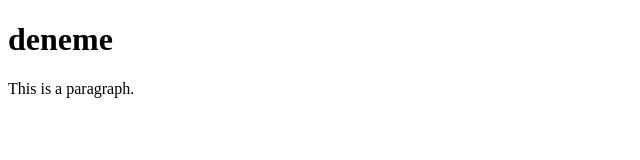
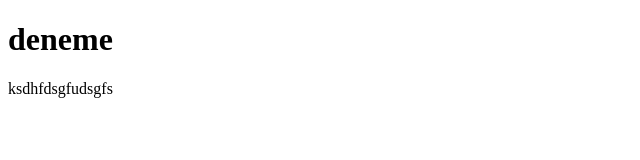
Before and after one commit to emirhanbb/emirhanbb.github.io, a plain HTML site: page index.html in a window 1280 px wide. Shown: the full height of the page, 0-640 px from the left. Drawn offline with Linux system fonts and the light colour scheme.

Commit message:
Update index.html

```diff
--- a/index.html
+++ b/index.html
@@ -6,7 +6,7 @@
 <body>
 
 <h1>deneme</h1>
-<p>This is a paragraph.</p>
+<p>ksdhfdsgfudsgfs</p>
 
 </body>
 </html>
```
